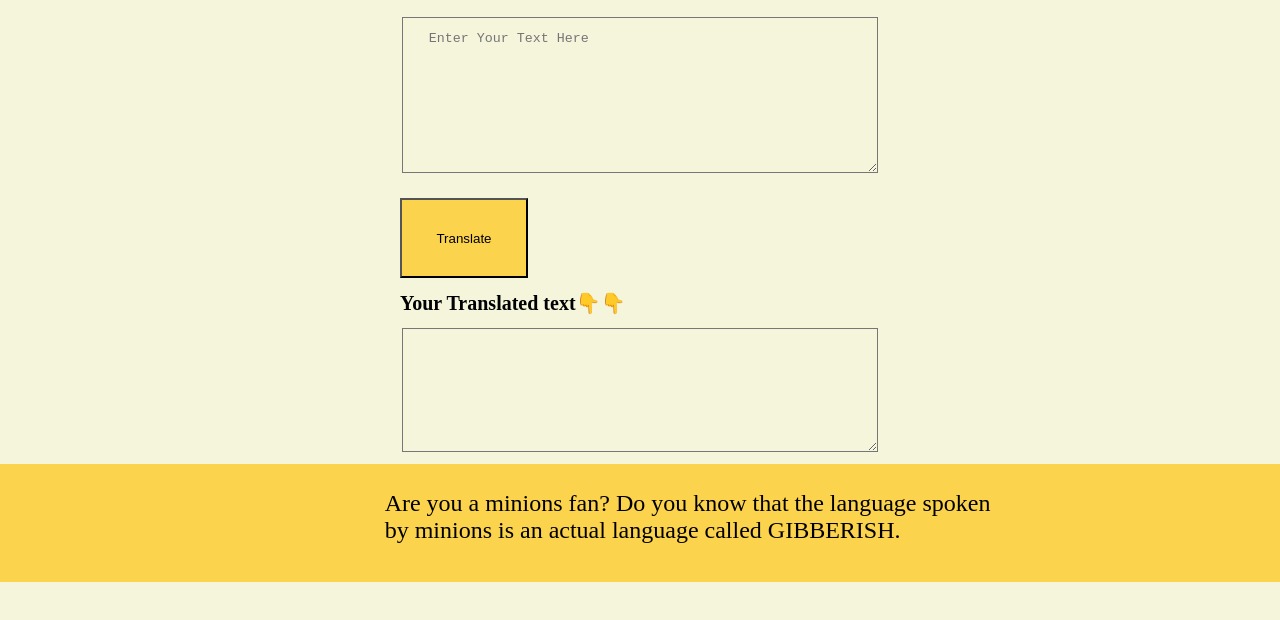
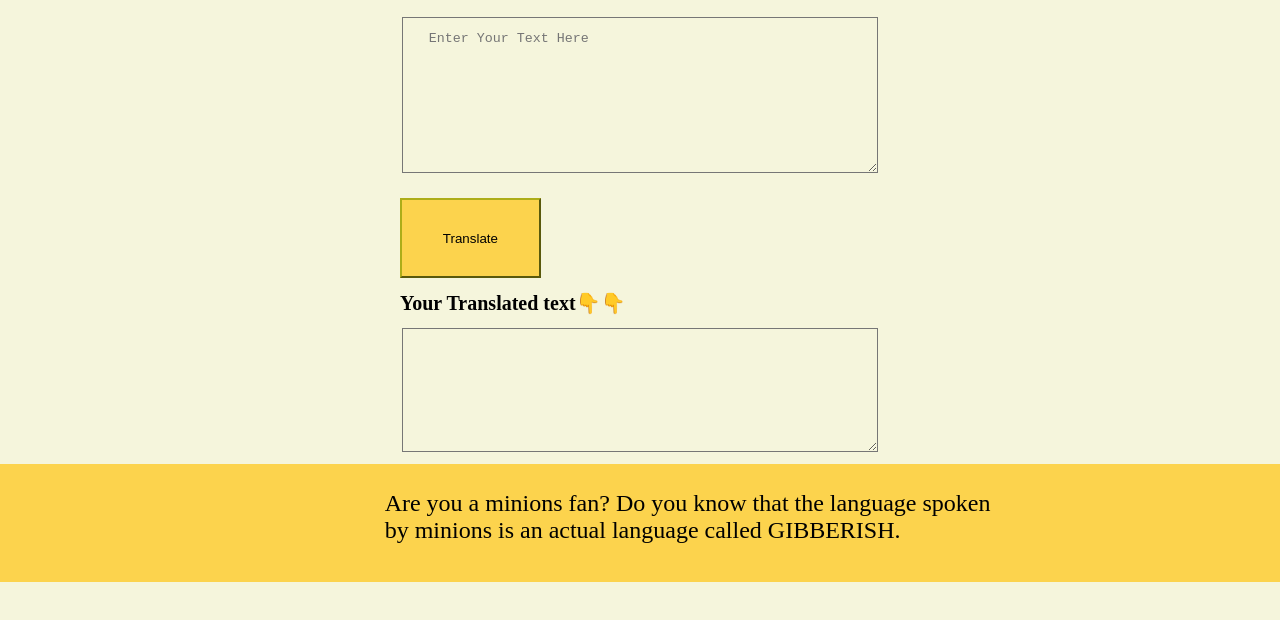
Before and after one commit to jogeshgupta963/banana-talk, a plain HTML site: page index.html in a window 1280 px wide. Shown: the part 98-718 px from the top of the page. Drawn offline with Linux system fonts and the light colour scheme; a web font is replaced by a local one.

Commit message:
changed nthg

```diff
--- a/style.css
+++ b/style.css
@@ -42,13 +42,13 @@ nav{
 /* button  */
 
 .btn-translate{
-
+    border-color:rgb(173, 173, 25);
     margin-right:  31.25%;
     margin-left:  31.25%;
     margin-top: 2%;
     background-color: var(--primary-color);
     display: block;
-    width: 10%;
+    width: 11%;
     height:10vh;
 }
 .btn-translate:hover{
```
Also changed, not shown: index.html (+1 -0 lines).
